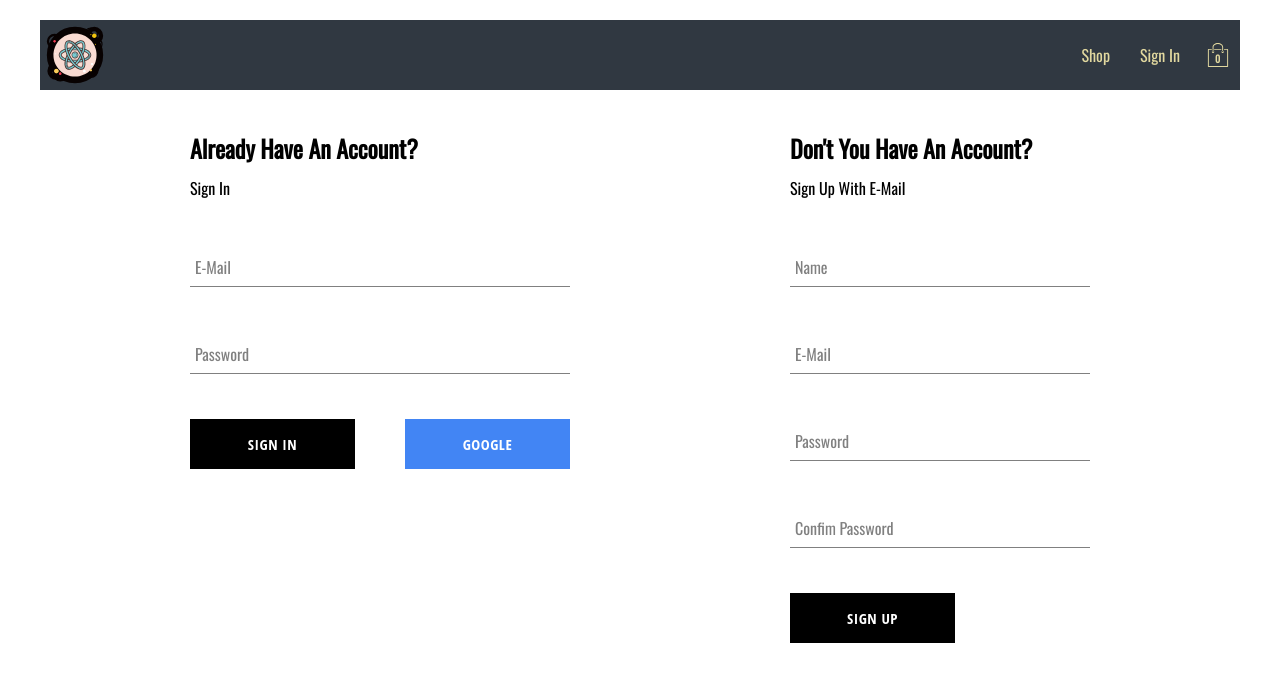
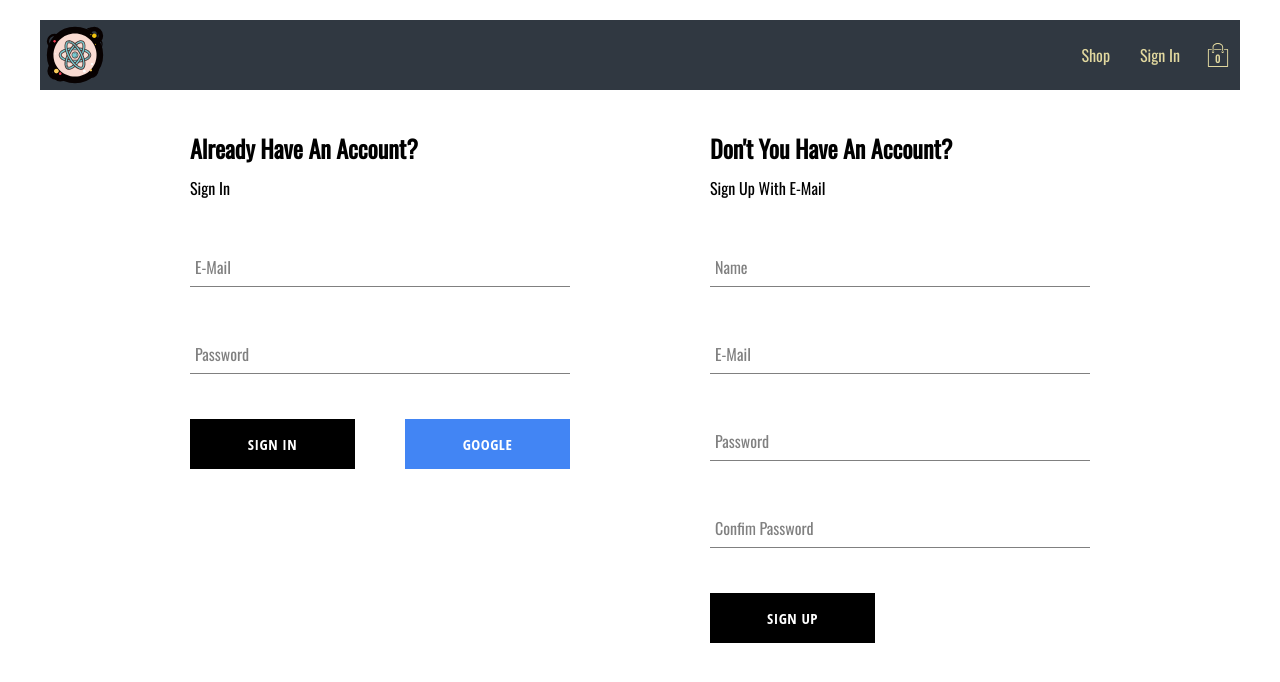
Before and after one commit to emrerol/E-Commerce-ReactJS, a React (Create React App) app: page /auth in a window 1280 px wide. Shown: the top 682 px of the page. Built offline with nearby package versions, Linux system fonts and the light colour scheme; no server answers; the database is empty.

Commit message:
signup scss styled component yapıldı

```diff
--- a/src/components/sign-up/sign-up.component.jsx
+++ b/src/components/sign-up/sign-up.component.jsx
@@ -5,7 +5,7 @@ import {
 } from "../../utils/firebase/firebase.utils";
 import Button from "../button/button.component";
 import FormInput from "../form-input/form-input.component";
-import "./sign-up.styles.scss";
+import { SignUpContainer } from "./sign-up.styles";
 
 const defaultFormFields = {
   name: "",
@@ -50,7 +50,7 @@ const SignUpForm = () => {
   };
 
   return (
-    <div className="sign-up-container">
+    <SignUpContainer>
       <h2>Don't You Have An Account?</h2>
       <span>Sign Up With E-Mail</span>
       <form onSubmit={handleSubmit}>
@@ -88,7 +88,7 @@ const SignUpForm = () => {
         />
         <Button type="submit">Sign Up</Button>
       </form>
-    </div>
+    </SignUpContainer>
   );
 };
 
--- /dev/null
+++ b/src/components/sign-up/sign-up.styles.jsx
@@ -0,0 +1,10 @@
+import styled from "styled-components";
+
+export const SignUpContainer = styled.div`
+  display: flex;
+  flex-direction: column;
+  width: 380px;
+  h2 {
+    margin: 10px 0;
+  }
+`;
--- a/src/components/sign-up/sign-up.styles.scss
+++ /dev/null
@@ -1,8 +0,0 @@
-.sign-up-container{
- display: flex;
- flex-direction: column;
- width: 300px;
- h2{
-       margin: 10px 0;
- }
-}
```
